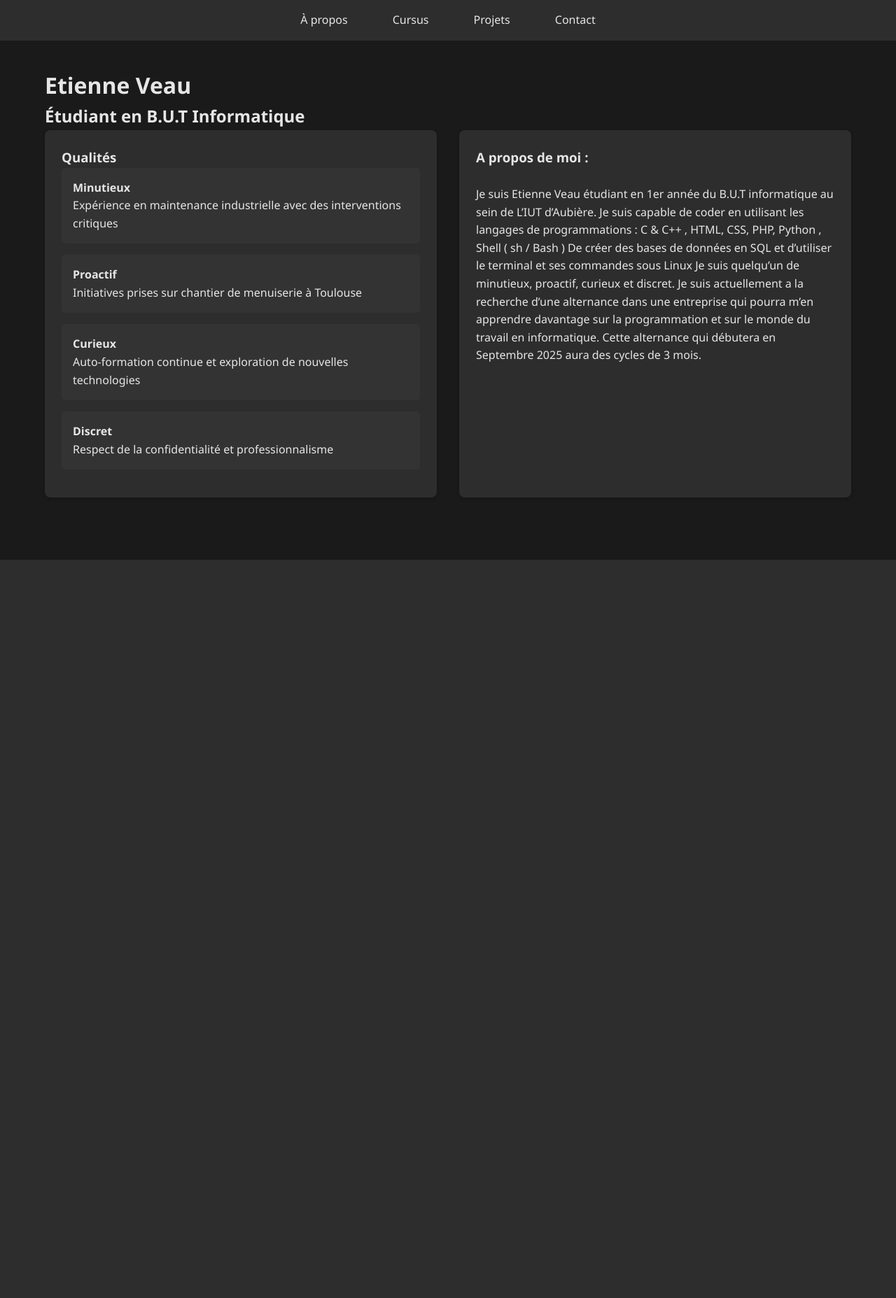
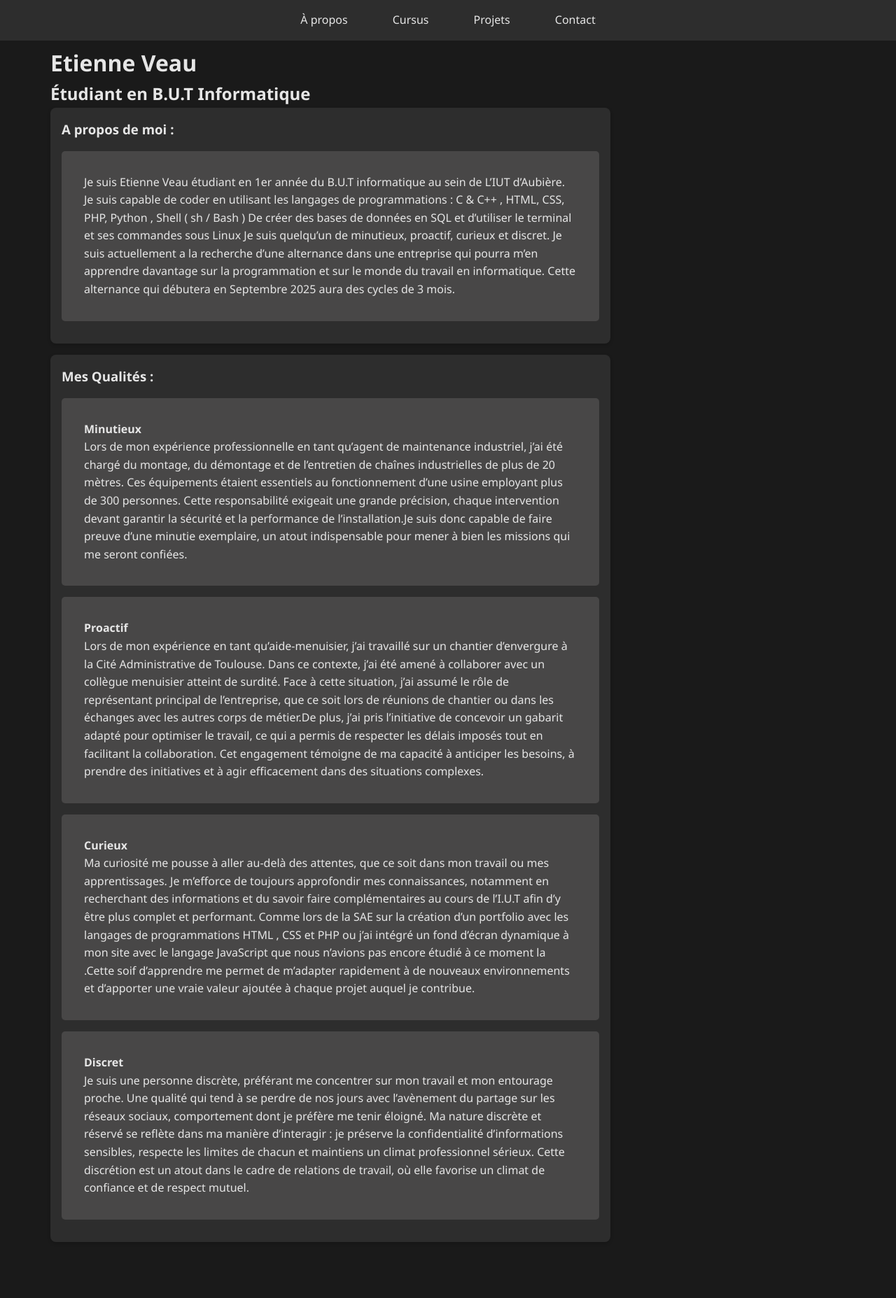
Before and after one commit to Veau-Etienne/portfolio, a PHP site: page / in a window 1280 px wide. Shown: the whole page at 70% size. Before the commit the page ends 800 px from the top, so only its background shows below. Run offline with PHP 8.4, Linux system fonts and the light colour scheme.

Commit message:
ajout de contenu et modification du css

```diff
--- a/index.html
+++ b/index.html
@@ -16,57 +16,115 @@
             <li><a href="projets.html">Projets</a></li>
             <li><a href="contact.html">Contact</a></li>
         </ul>
+        <button class="hamburger">☰</button>
     </nav>
 
     <div class="container">
         <header>
-            <h1>Etienne Veau</h1>
-            <h2>Étudiant en B.U.T Informatique</h2>
+            <h1 class="typewriter">
+                <span id="name"></span>
+                <span class="typewriter-cursor"></span>
+            </h1>
+            <br>
+            <h2 class="typewriter">
+                <span id="title"></span>
+                <span class="typewriter-cursor"></span>
+            </h2>
         </header>
 
         <div class="grid-container">
             <section class="card">
-                <h3>Qualités</h3>
+                <h3>A propos de moi :</h3>
+                <div class="qualite">
+                    <p>
+
+                        Je suis Etienne Veau étudiant en 1er année du B.U.T informatique au sein de L’IUT d’Aubière.
+
+                        Je suis capable de coder en utilisant les langages de programmations :
+                        C & C++ , HTML, CSS, PHP, Python , Shell ( sh / Bash )
+                        De créer des bases de données en SQL et d’utiliser le terminal et ses commandes sous Linux
+
+                        Je suis quelqu’un de minutieux, proactif, curieux et discret.
+
+                        Je suis actuellement a la recherche d’une alternance dans une entreprise qui pourra m’en
+                        apprendre
+                        davantage sur la programmation et sur le monde du travail en informatique.
+
+                        Cette alternance qui débutera en Septembre 2025 aura des cycles de 3 mois.</p>
+                </div>
+
+            </section>
+
+            <section class="card">
+                <h3>Mes Qualités :</h3>
                 <div class="qualite">
                     <h4>Minutieux</h4>
-                    <p>Expérience en maintenance industrielle avec des interventions critiques</p>
+                    <p>Lors de mon expérience professionnelle en tant qu’agent de maintenance industriel, j’ai été
+                        chargé du montage, du démontage et de l’entretien de chaînes industrielles de plus de 20 mètres.
+                        Ces équipements étaient essentiels au fonctionnement d’une usine employant plus de 300
+                        personnes. Cette responsabilité exigeait une grande précision, chaque intervention devant
+                        garantir la sécurité et la performance de l’installation.Je suis donc capable de faire preuve
+                        d’une minutie exemplaire, un atout indispensable pour mener à bien les missions qui me seront
+                        confiées.
+                    </p>
                 </div>
                 <div class="qualite">
                     <h4>Proactif</h4>
-                    <p>Initiatives prises sur chantier de menuiserie à Toulouse</p>
+                    <p>Lors de mon expérience en tant qu’aide-menuisier, j’ai travaillé sur un chantier d’envergure à la
+                        Cité Administrative de Toulouse. Dans ce contexte, j’ai été amené à collaborer avec un collègue
+                        menuisier atteint de surdité. Face à cette situation, j’ai assumé le rôle de représentant
+                        principal de l’entreprise, que ce soit lors de réunions de chantier ou dans les échanges avec
+                        les autres corps de métier.De plus, j’ai pris l’initiative de concevoir un gabarit adapté pour
+                        optimiser le travail, ce qui a permis de respecter les délais imposés tout en facilitant la
+                        collaboration. Cet engagement témoigne de ma capacité à anticiper les besoins, à prendre des
+                        initiatives et à agir efficacement dans des situations complexes.
+                    </p>
                 </div>
                 <div class="qualite">
                     <h4>Curieux</h4>
-                    <p>Auto-formation continue et exploration de nouvelles technologies</p>
+                    <p>Ma curiosité me pousse à aller au-delà des attentes, que ce soit dans mon travail ou mes
+                        apprentissages. Je m’efforce de toujours approfondir mes connaissances, notamment en recherchant
+                        des informations et du savoir faire complémentaires au cours de l’I.U.T afin d’y être plus
+                        complet et performant. Comme lors de la SAE sur la création d’un portfolio avec les langages de
+                        programmations HTML , CSS et PHP ou j’ai intégré un fond d’écran dynamique à mon site avec le
+                        langage JavaScript que nous n’avions pas encore étudié à ce moment la .Cette soif d’apprendre me
+                        permet de m’adapter rapidement à de nouveaux environnements et d’apporter une vraie valeur
+                        ajoutée à chaque projet auquel je contribue.
+                    </p>
                 </div>
                 <div class="qualite">
                     <h4>Discret</h4>
-                    <p>Respect de la confidentialité et professionnalisme</p>
+                    <p>Je suis une personne discrète, préférant me concentrer sur mon travail et mon entourage proche.
+                        Une qualité qui tend à se perdre de nos jours avec l’avènement du partage sur les réseaux
+                        sociaux, comportement dont je préfère me tenir éloigné. Ma nature discrète et réservé se reflète
+                        dans ma manière d’interagir : je préserve la confidentialité d’informations sensibles, respecte
+                        les limites de chacun et maintiens un climat professionnel sérieux. Cette discrétion est un
+                        atout dans le cadre de relations de travail, où elle favorise un climat de confiance et de
+                        respect mutuel.
+                    </p>
                 </div>
-            </section>
-
-            <section class="card">
-                <h3>A propos de moi :</h3>
-                <br>
-                <p>
-
-                    Je suis Etienne Veau étudiant en 1er année du B.U.T informatique au sein de L’IUT d’Aubière.
-
-                    Je suis capable de coder en utilisant les langages de programmations :
-                    C & C++ , HTML, CSS, PHP, Python , Shell ( sh / Bash )
-                    De créer des bases de données en SQL et d’utiliser le terminal et ses commandes sous Linux
-
-                    Je suis quelqu’un de minutieux, proactif, curieux et discret.
-
-                    Je suis actuellement a la recherche d’une alternance dans une entreprise qui pourra m’en apprendre
-                    davantage sur la programmation et sur le monde du travail en informatique.
-
-                    Cette alternance qui débutera en Septembre 2025 aura des cycles de 3 mois.</p>
-
-
             </section>
         </div>
     </div>
+
+    <script>
+        const hamburger = document.querySelector('.hamburger');
+        const navMenu = document.querySelector('nav ul');
+
+        hamburger.addEventListener('click', () => {
+            navMenu.classList.toggle('active');
+            hamburger.setAttribute('aria-expanded', navMenu.classList.contains('active'));
+        });
+
+        // Fermer le menu quand on clique sur un lien
+        document.querySelectorAll('nav a').forEach(link => {
+            link.addEventListener('click', () => {
+                navMenu.classList.remove('active');
+                hamburger.setAttribute('aria-expanded', 'false');
+            });
+        });
+    </script>
+    <script src="type.js"></script>
 </body>
 
 </html>
--- a/style.css
+++ b/style.css
@@ -43,32 +43,36 @@ nav a:hover {
 /* Conteneur principal */
 .container {
     max-width: 1200px;
-    margin: 6rem auto 2rem;
-    padding: 0 1.5rem;
+    width: 100%;
+    margin: 2rem auto;
+    padding: 2rem;
+    box-sizing: border-box;
 }
 
 /* Cartes */
 .card {
     background-color: #2d2d2d;
     border-radius: 8px;
-    padding: 1.5rem;
-    margin-bottom: 1.5rem;
+    padding: 1rem;
+    margin-bottom: 1rem;
     box-shadow: 0 2px 5px rgba(0, 0, 0, 0.2);
+
 }
 
 /* Grilles */
 .grid-container {
     display: grid;
-    grid-template-columns: repeat(auto-fit, minmax(300px, 1fr));
-    gap: 2rem;
+    max-width: 800px;
+    grid-template-columns: 1fr;
 }
 
 /* Qualifications */
 .qualite {
-    margin-bottom: 1rem;
-    padding: 1rem;
-    background-color: #333;
+    margin: 1rem 0;
+    padding: 2rem;
+    background-color: #484747;
     border-radius: 5px;
+
 }
 
 /* Timeline */
@@ -116,23 +120,153 @@ textarea {
     text-decoration: none;
 }
 
-/* Responsive */
+
+
+/* Page Contact */
+.contact-container {
+    display: flex;
+    justify-content: center;
+    align-items: center;
+    min-height: calc(100vh - 100px);
+    /* Ajuste la hauteur selon la navbar */
+}
+
+.cv-preview {
+    text-align: center;
+    max-width: 800px;
+    padding: 2rem;
+}
+
+.cv-image {
+    width: 100%;
+    max-width: 600px;
+    height: auto;
+    border: 1px solid #333;
+    border-radius: 8px;
+    margin-bottom: 2rem;
+    box-shadow: 0 4px 8px rgba(0, 0, 0, 0.2);
+}
+
+.download-btn {
+    display: inline-block;
+    padding: 1rem 2rem;
+    font-size: 1.1rem;
+    background-color: #4d5053;
+    transition: background-color 0.3s;
+}
+
+.download-btn:hover {
+    background-color: #323334;
+}
+
 @media (max-width: 768px) {
-    body {
-        margin-bottom: 5%;
+    .cv-preview {
+        padding: 1rem;
+    }
+
+    .cv-image {
+        max-width: 100%;
+    }
+
+    .download-btn {
+        width: 100%;
+    }
+}
+
+
+/* Menu Hamburger */
+.hamburger {
+    display: none;
+    background: none;
+    border: none;
+    color: #e6e6e6;
+    font-size: 2rem;
+    cursor: pointer;
+    position: absolute;
+    right: 1rem;
+    top: -0.5rem;
+}
+
+.hamburger:hover {
+    color: #8a8e91;
+}
+
+
+.cursus {
+    max-width: 1300px;
+    width: 90%;
+    margin-top: 2rem;
+    margin-left: 2rem;
+    padding: 2rem;
+    box-sizing: border-box;
+}
+
+
+/* Effet machine à écrire */
+.typewriter {
+    position: relative;
+    display: inline-block;
+}
+
+.typewriter-cursor {
+    position: absolute;
+    right: -8px;
+    width: 3px;
+    height: 80%;
+    background-color: #f0f2f4;
+    animation: blink 1s infinite;
+}
+
+b {
+    color: #989494;
+}
+
+@keyframes blink {
+
+    0%,
+    100% {
+        opacity: 1;
+    }
+
+    50% {
+        opacity: 0;
+    }
+}
+
+@media (max-width: 768px) {
+    .hamburger {
+        display: block;
     }
 
     nav ul {
+        position: fixed;
+        top: 3.5rem;
+        left: 0;
+        right: 0;
+        background-color: #2d2d2d;
         flex-direction: column;
-        text-align: center;
-        gap: 0.5rem;
+        gap: 0;
+        padding: 1rem 0;
+        display: none;
     }
 
-    .grid-container {
-        grid-template-columns: 1fr;
+    nav ul.active {
+        display: flex;
+    }
+
+    nav ul li {
+        width: 100%;
+        text-align: center;
+    }
+
+    nav ul li a {
+        padding: 1rem;
+        display: block;
     }
 
     .container {
-        margin-top: 8rem;
+        width: 95%;
+        padding: 0 1rem;
+        margin: 6rem auto 2rem;
     }
 }
--- /dev/null
+++ b/type.js
@@ -0,0 +1,34 @@
+document.addEventListener('DOMContentLoaded', () => {
+    const texts = [
+        { element: document.getElementById('name'), text: 'Etienne Veau' },
+        { element: document.getElementById('title'), text: 'Étudiant en B.U.T Informatique' }
+    ];
+
+    let currentText = 0;
+    let currentChar = 0;
+    const speed = 100; // Vitesse de frappe en ms
+
+    function typeWriter() {
+        if (currentText < texts.length) {
+            if (currentChar < texts[currentText].text.length) {
+                texts[currentText].element.textContent += texts[currentText].text.charAt(currentChar);
+                currentChar++;
+                setTimeout(typeWriter, speed);
+            } else {
+                currentText++;
+                currentChar = 0;
+                if (currentText < texts.length) {
+                    setTimeout(typeWriter, speed * 2); // Pause entre les lignes
+                } else {
+                    // Supprimer les curseurs après l'animation
+                    document.querySelectorAll('.typewriter-cursor').forEach(cursor => {
+                        cursor.style.display = 'none';
+                    });
+                }
+            }
+        }
+    }
+
+    // Démarrer l'animation après un court délai
+    setTimeout(typeWriter, 500);
+});
```
Also changed, not shown: contact.html (+24 -9 lines), cursus.html (+87 -6 lines), projets.html (+18 -0 lines), CV-Veau_Etienne-Alternance.png (added), 2 other files.
